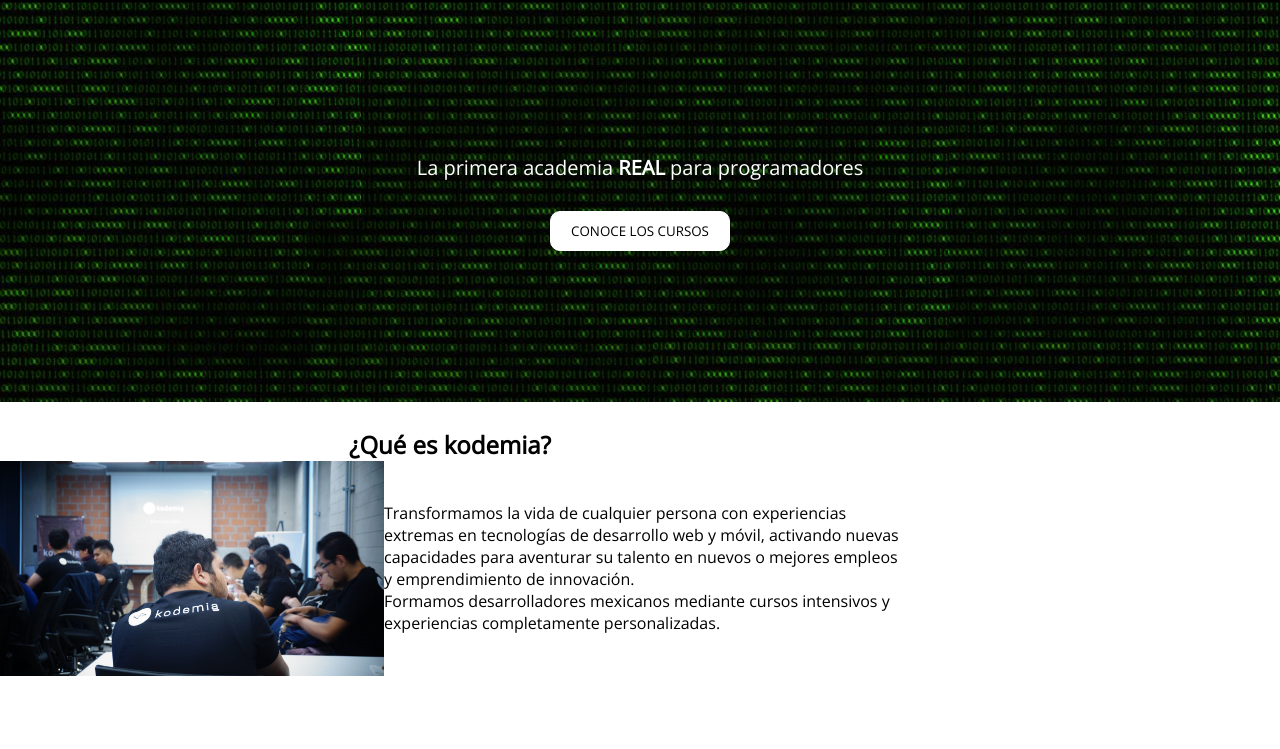
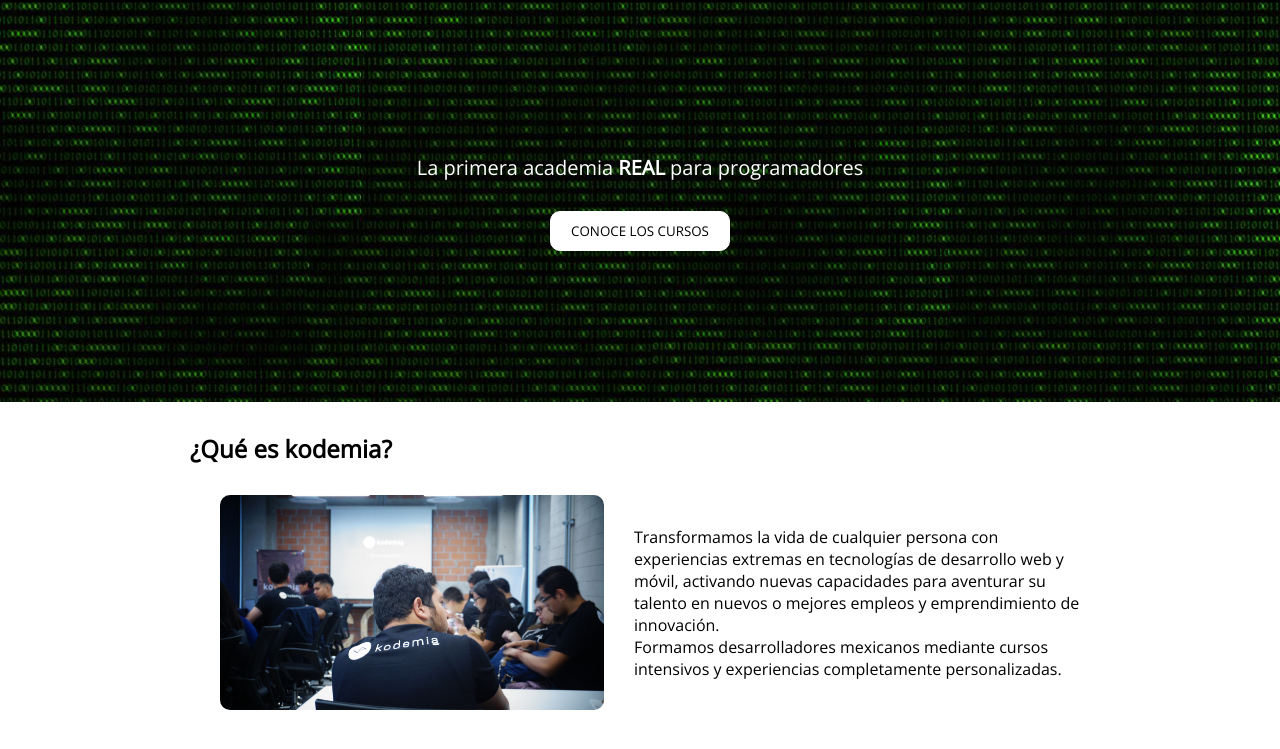
Before and after one commit to GabrielTemp2019/kodeday-negocio-landing, a plain HTML site: page index.html in a window 1280 px wide. Shown: the part 73-822 px from the top of the page. Before the commit the page ends 800 px from the top, so only its background shows below. Drawn offline with nearby package versions, Linux system fonts and the light colour scheme.

Commit message:
centered section

```diff
--- a/style.css
+++ b/style.css
@@ -3,6 +3,13 @@
     margin: 0;
     font-family: 'Open Sans', sans-serif;
 }
+
+body {
+    display: flex;
+    justify-content: center;
+    align-items: center;
+    flex-direction: column;
+  }
 
 header {
     background-color: black;
@@ -17,6 +24,8 @@ header img {
 section {
     max-width: 900px;
     min-height: 300px;
+    align-self: center;
+    width: 100%;
 }
 
 #contenedor-saludo {
@@ -43,19 +52,23 @@ section {
 }
 
 #contenedor-descripcion {
+    background-color: white;
+    color: black;
+    padding: 30px;
     display: flex;
+    flex-direction: column;
     justify-content: center;
-    align-items: center;
-    flex-direction: column;
-}
+  }
 
-#contenedor-descripcion .contenido {
+  #contenedor-descripcion .contenido{
     display: flex;
     justify-content: space-between;
     align-items: center;
-}
+  }
 
-#contenedor-descripcion img {
+  #contenedor-descripcion img {
+    width: 30vw;
     height: auto;
-    width: 30vw;
-}
+    border-radius: 10px;
+    margin: 30px;
+  }
```
